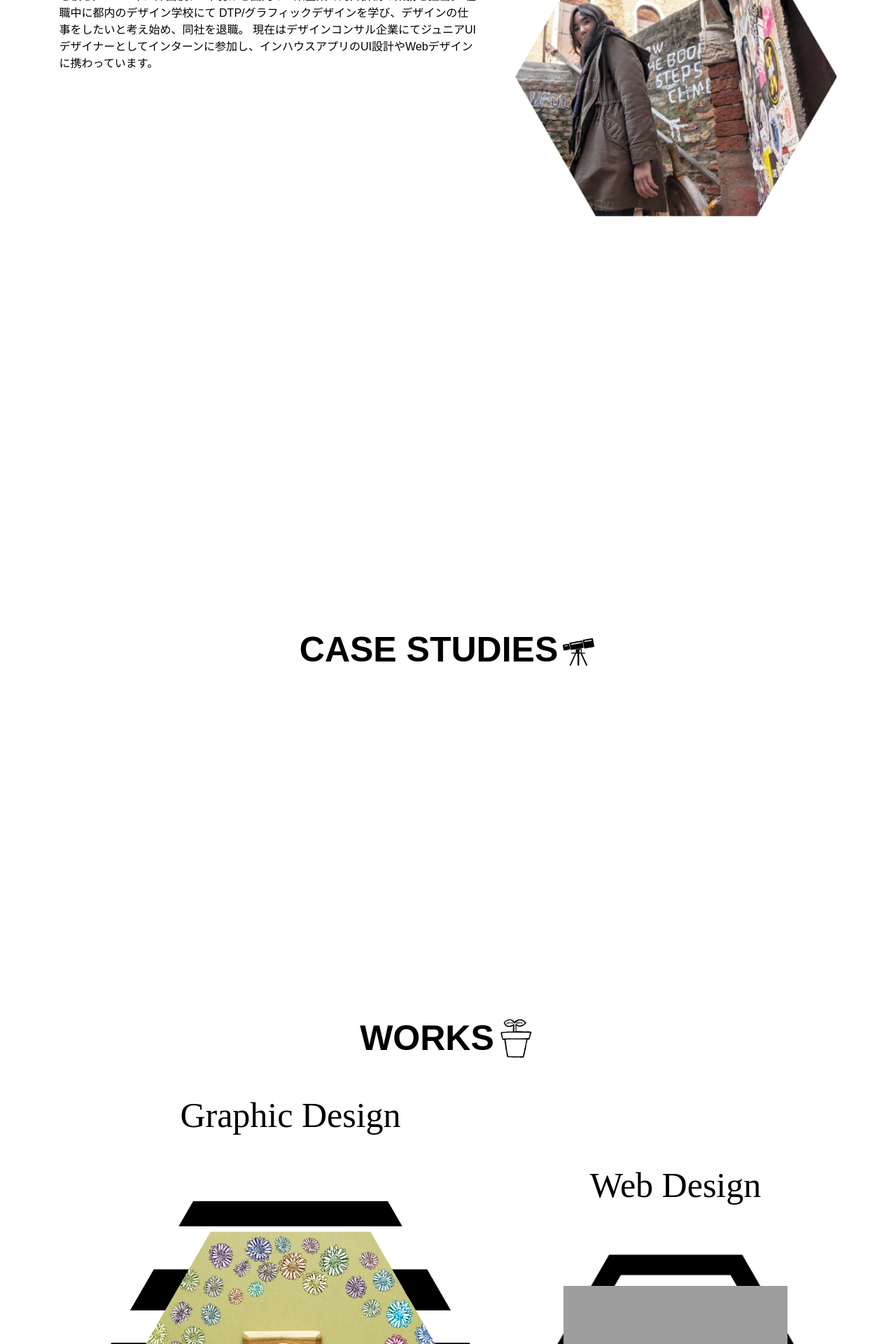
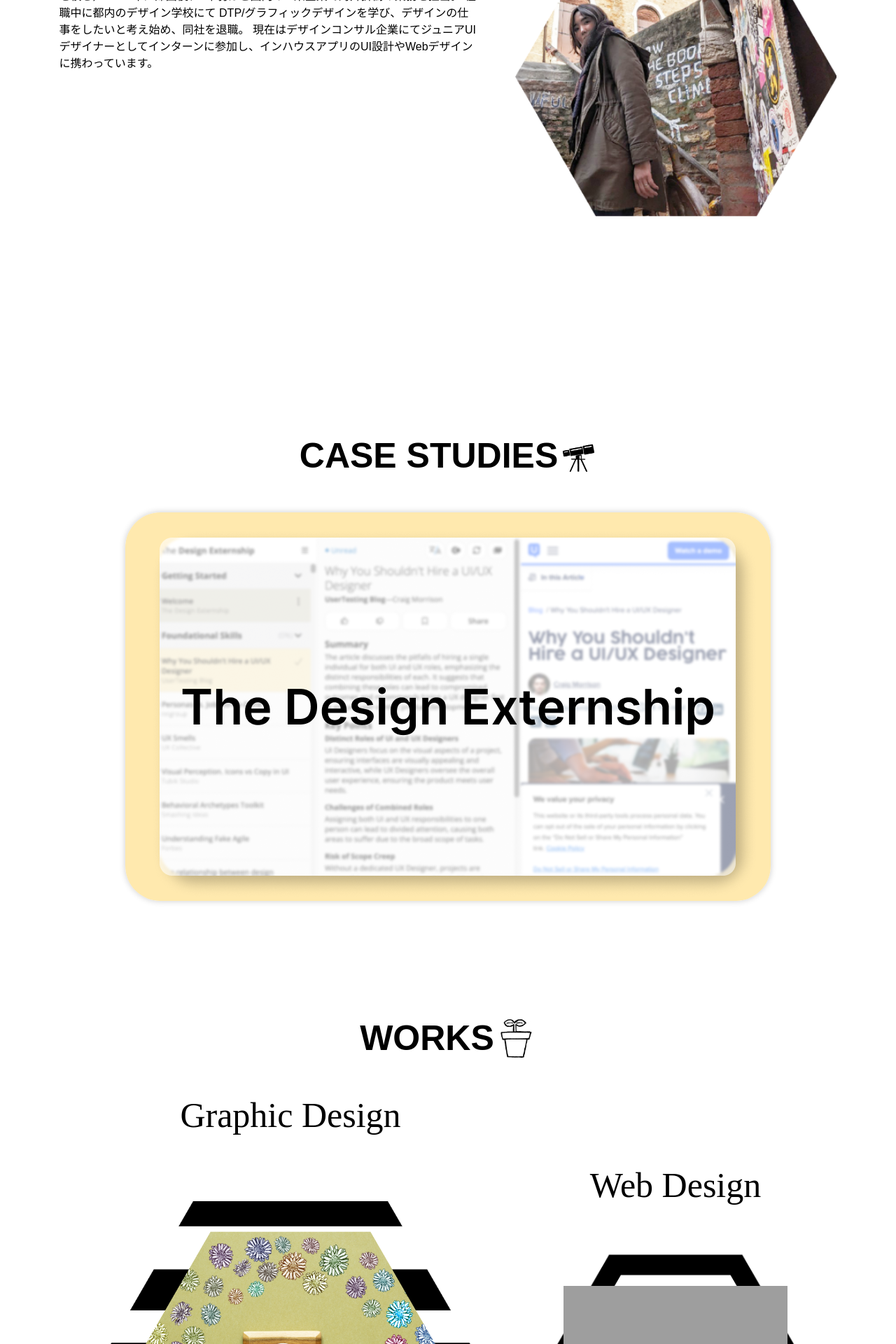
Before and after one commit to MochimochiKinoko/Portfolio-Site, a Jekyll site: the page built from index.markdown, in a window 1280 px wide. Shown: the part 1346-3266 px from the top of the page at 70% size. Built offline with Jekyll 4.4.1, drawn with Linux system fonts in a browser that asks for light colours; some web fonts are replaced.

Commit message:
add case-study 1

```diff
--- a/_includes/homepage.html
+++ b/_includes/homepage.html
@@ -31,7 +31,11 @@
 <section id="case_study" class="section-container">
     <h2>CASE STUDIES<img class="icon" src="{{ 'assets/images/case_study_icon.png' | absolute_url }}" alt=""></h2>
     <div class="casestudy_container">
-        <!-- TODO -->
+        <div class="casestudy_image">
+            <a href="https://docs.google.com/presentation/d/1g2hQgrMbPmIaj5x_EJ4pk1oDTVz5E2P4o96Kmyqwpzs/present?slide=1" target="_blank">
+                <img src="{{ 'assets/images/case_study_image.png' | absolute_url }}">
+            </a>
+        </div>
     </div>
 </section>
 
--- a/_sass/_component-case-studies.scss
+++ b/_sass/_component-case-studies.scss
@@ -18,4 +18,19 @@
             max-width: 800px;
         }
     }
+    &_image {
+        width: 100%;
+        transition: all 0.3s ease-in-out;
+
+        img {
+            box-shadow: 0 0 10px rgba(0, 0, 0, 0.2);
+            border-radius: 50px;
+        }
+
+        &:hover {
+            transform: scale(1.1);
+            cursor: pointer;
+        }
+
+    }
 }
```
Also changed, not shown: assets/images/case_study_image.png (added).
